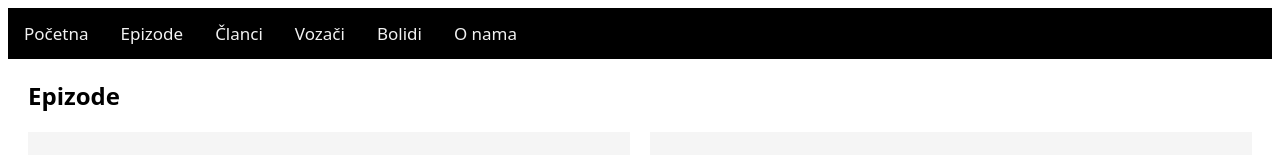
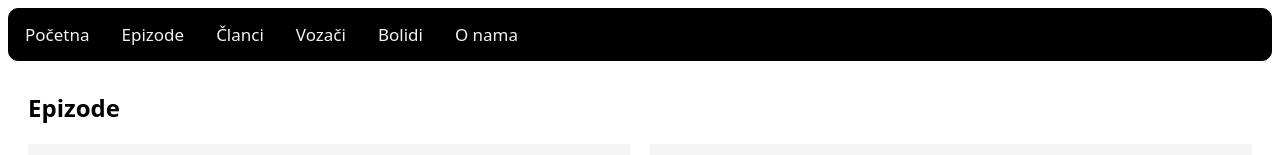
Before and after one commit to matijaJZ/F1Corner, a plain HTML site: page epizode.html in a window 1280 px wide. Shown: the top 155 px of the page. Drawn offline with Linux system fonts and the light colour scheme.

Commit message:
Add files via upload

```diff
--- a/epizode.html
+++ b/epizode.html
@@ -7,14 +7,16 @@
     <link rel="stylesheet" href="https://cdnjs.cloudflare.com/ajax/libs/font-awesome/4.7.0/css/font-awesome.min.css">
     <title>O nama</title>
     <style>
-                body {
-            background-image: url("pozadinska_slika.jpg");
+        body {
             font-family: system-ui, -apple-system, BlinkMacSystemFont, 'Segoe UI', Roboto, Oxygen, Ubuntu, Cantarell, 'Open Sans', 'Helvetica Neue', sans-serif;
         }
-.topnav {
-  overflow: hidden;
-  background-color: #000000;
-}
+        .topnav {
+            overflow: hidden;
+            background-color: #000000;
+            border: solid black 1px;
+            border-radius: 10px;
+            margin-bottom: 10px;
+        }
 
 .topnav a {
   float: left;
```
Also changed, not shown: bolidi.html (+3 -0 lines), clanak_utrka_4_6_2023.html (+5 -2 lines), index.html (+7 -4 lines), linkovi_svi_clanci.html (+7 -4 lines), o_nama.html (+7 -4 lines), vozaci.html (+7 -4 lines), vozaci_bolidi.css (line endings or trailing spaces).
